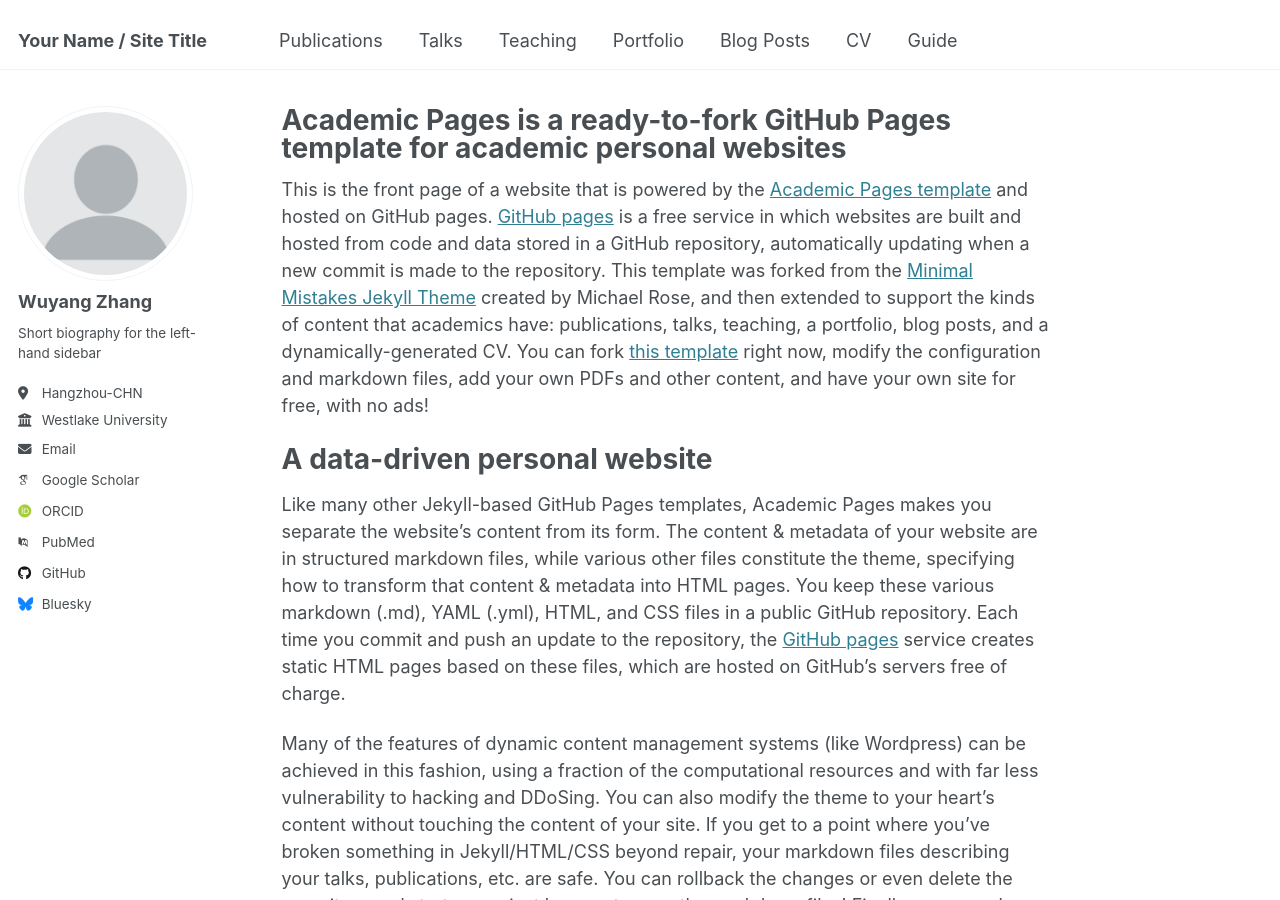
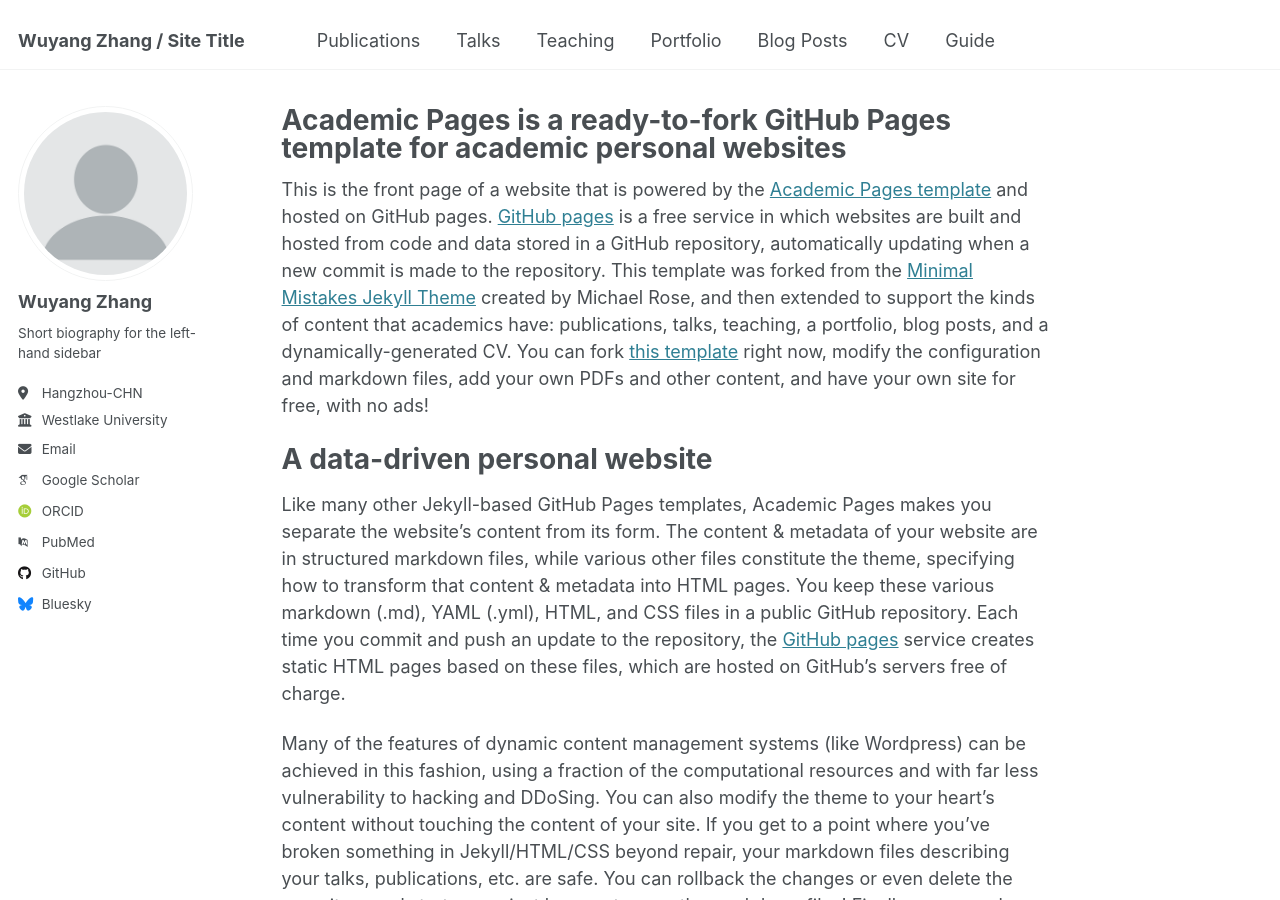
Before and after one commit to hardearnedmoneysniper/hardearnedmoneysniper.github.io, a Jekyll site: the page built from _pages/about.md, in a window 1280 px wide and 900 px high. Built offline with Jekyll 4.4.1, drawn with Linux system fonts in a browser that asks for light colours; some web fonts are replaced.

Commit message:
Update _config.yml

```diff
--- a/_config.yml
+++ b/_config.yml
@@ -9,10 +9,10 @@
 # Basic Site Settings
 locale                   : "en-US"
 site_theme               : "default"
-title                    : "Your Name / Site Title"
+title                    : "Wuyang Zhang / Site Title"
 title_separator          : "-"
 name                     : &name "Wuyang Zhang"
-description              : &description "Biostatistician"
+description              : &description "Data Scientist"
 url                      : https://academicpages.github.io # the base hostname & protocol for your site e.g. "https://hardearnedmoneysniper.github.io"
 baseurl                  : "" # the subpath of your site, e.g. "/blog"
 repository               : "academicpages/academicpages.github.io"
```
